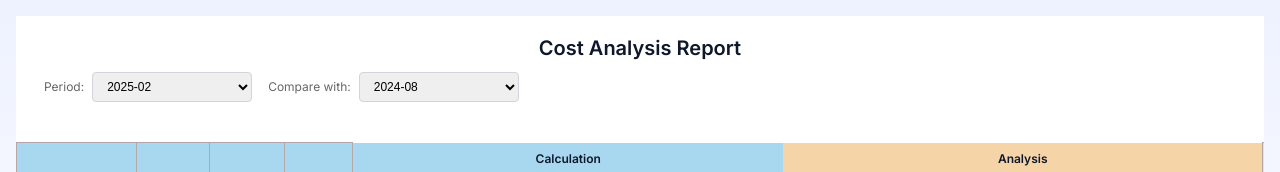
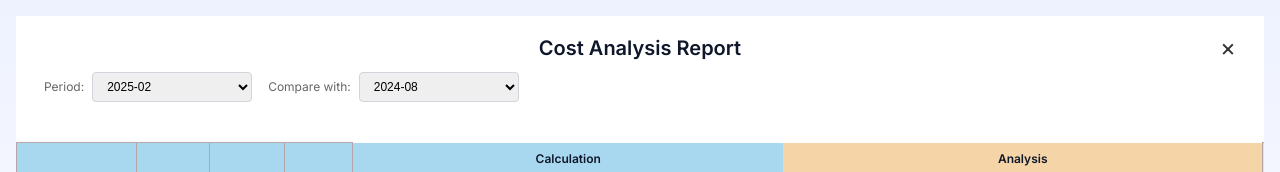
Before and after one commit to ari-fikri/finance-dashboard, a React (Vite) app: page /ppr in a window 1280 px wide. Shown: the top 172 px of the page. Built offline with nearby package versions, Linux system fonts and the light colour scheme.

Commit message:
Add X (close) button to return to dashboard

```diff
--- a/src/PPRPage.jsx
+++ b/src/PPRPage.jsx
@@ -1,4 +1,5 @@
 import React, { useMemo, useState, useEffect } from "react";
+import { Link } from "react-router-dom";
 import FilterDialog from "./components/FilterDialog";
 
 const costItems = [
@@ -181,7 +182,10 @@ export default function PPRPage() {
 
   return (
     <div style={{ background: "#fff" }}>
-      <div style={{ padding: "20px 28px", marginBottom: 20 }}>
+      <div style={{ padding: "20px 28px", marginBottom: 20, position: 'relative' }}>
+        <Link to="/" style={{ position: 'absolute', top: 20, right: 28, fontSize: 24, textDecoration: 'none', color: '#333', lineHeight: 1 }}>
+          &times;
+        </Link>
         <h1 style={{ margin: "0 0 12px 0", fontSize: 20, fontWeight: 600 }}>
           Cost Analysis Report
         </h1>
```
